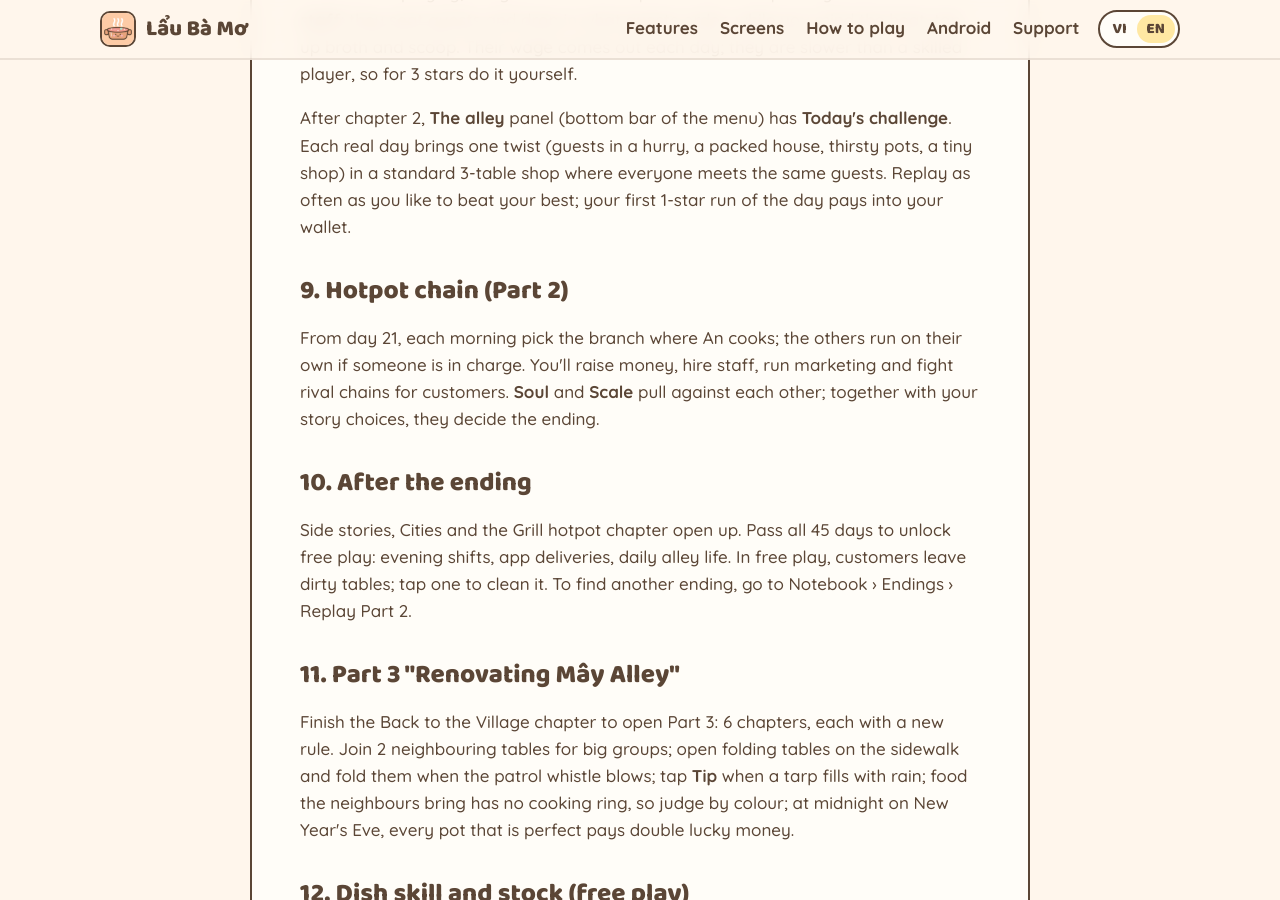
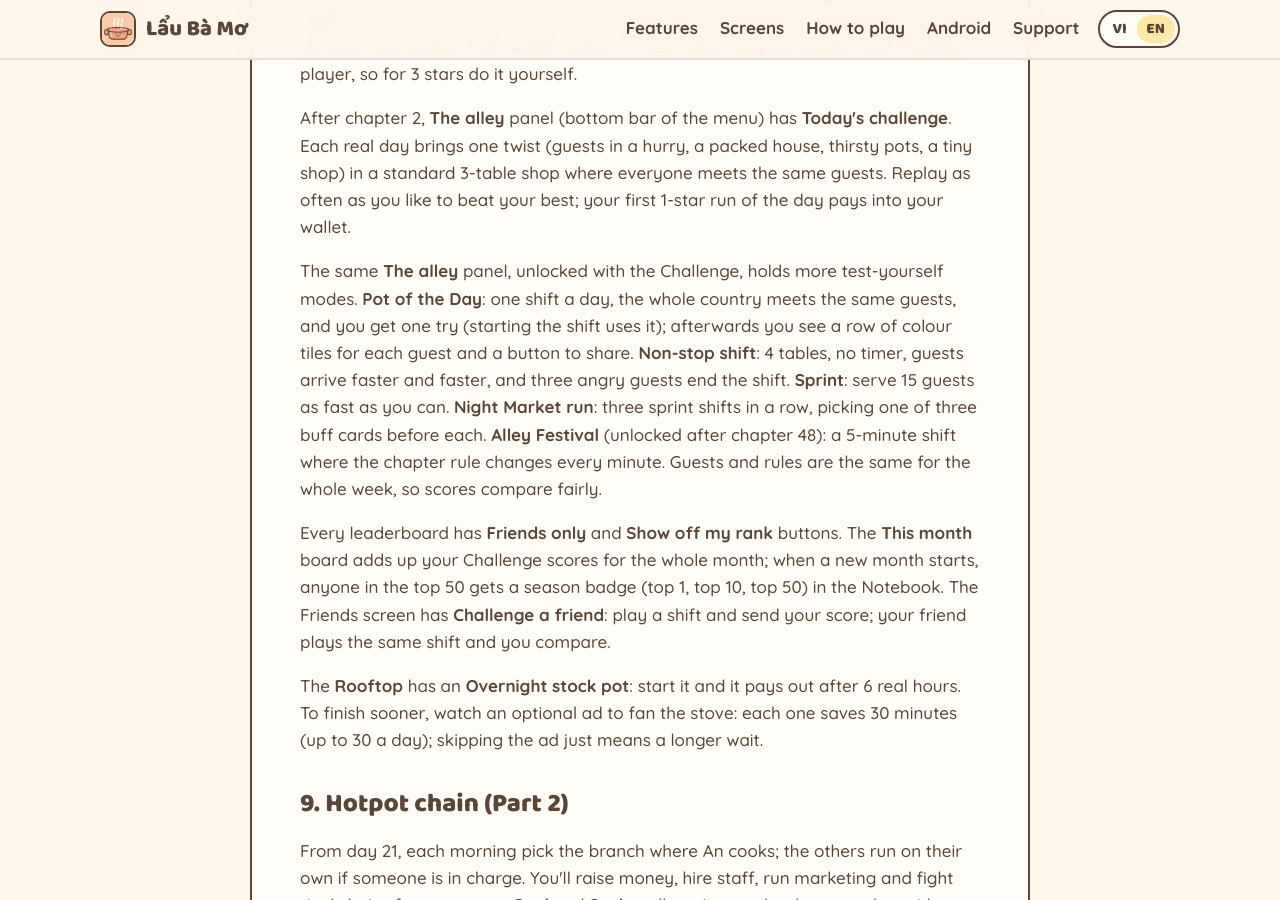
Before and after one commit to pcingame/laubamo, a Jekyll site: the page built from how-to-play.html, in a window 1280 px wide and 900 px high, scrolled down 2644 px. Built offline with Jekyll 4.4.1, drawn with Linux system fonts in a browser that asks for light colours.

Commit message:
Web: Cách chơi thêm các chế độ mới, mùa tháng, Nồi hầm đêm
Co-Authored-By: Claude Sonnet 5.5 <noreply@anthropic.com>

```diff
--- a/how-to-play.html
+++ b/how-to-play.html
@@ -62,6 +62,18 @@ description: Hướng dẫn chơi Lẩu Bà Mơ từng bước. A step-by-step g
   <span class="vi">Xong chương 2, bảng <strong>Quanh ngõ</strong> (thanh dưới menu) có ô <strong>Thử thách hôm nay</strong>. Mỗi ngày thật một luật lạ (khách vội, khách đông, nồi mau cạn, quán nhỏ), quán chuẩn 3 bàn, ai cũng gặp cùng khách. Chơi lại bao nhiêu lần cũng được để phá kỷ lục; lần đầu đạt 1 sao trong ngày được thưởng vào ví.</span>
   <span class="en">After chapter 2, <strong>The alley</strong> panel (bottom bar of the menu) has <strong>Today's challenge</strong>. Each real day brings one twist (guests in a hurry, a packed house, thirsty pots, a tiny shop) in a standard 3-table shop where everyone meets the same guests. Replay as often as you like to beat your best; your first 1-star run of the day pays into your wallet.</span>
 </p>
+<p>
+  <span class="vi">Cùng bảng <strong>Quanh ngõ</strong>, mở cùng Thử thách, có thêm các chế độ chơi thử sức. <strong>Nồi của ngày</strong>: mỗi ngày một ca, cả nước gặp cùng khách, chỉ một lượt (vào ca là dùng lượt), xong có dãy ô màu mỗi khách và nút khoe kết quả. <strong>Ca không nghỉ</strong>: 4 bàn, không đếm giờ, khách đến dày dần, đủ 3 khách giận là hết ca. <strong>Chạy nước rút</strong>: phục vụ đủ 15 khách nhanh nhất. <strong>Chuyến chợ đêm</strong>: ba mẻ nước rút liền nhau, trước mỗi mẻ chọn một trong ba thẻ buff. <strong>Đêm hội ngõ</strong> (mở sau chương 48): ca 5 phút, mỗi phút đổi một luật chương. Khách và luật chung cho cả tuần nên mọi người so điểm công bằng.</span>
+  <span class="en">The same <strong>The alley</strong> panel, unlocked with the Challenge, holds more test-yourself modes. <strong>Pot of the Day</strong>: one shift a day, the whole country meets the same guests, and you get one try (starting the shift uses it); afterwards you see a row of colour tiles for each guest and a button to share. <strong>Non-stop shift</strong>: 4 tables, no timer, guests arrive faster and faster, and three angry guests end the shift. <strong>Sprint</strong>: serve 15 guests as fast as you can. <strong>Night Market run</strong>: three sprint shifts in a row, picking one of three buff cards before each. <strong>Alley Festival</strong> (unlocked after chapter 48): a 5-minute shift where the chapter rule changes every minute. Guests and rules are the same for the whole week, so scores compare fairly.</span>
+</p>
+<p>
+  <span class="vi">Mọi bảng xếp hạng có nút <strong>Chỉ bạn bè</strong> và <strong>Khoe hạng</strong>. Bảng <strong>Tháng này</strong> cộng điểm Thử thách cả tháng; sang tháng mới, ai nằm top 50 nhận huy hiệu mùa (top 1, top 10, top 50) trong Sổ tay. Ở Quán bạn bè có <strong>Thách đấu bạn</strong>: chơi một ca rồi gửi điểm, bạn chơi đúng ca đó để so thắng thua.</span>
+  <span class="en">Every leaderboard has <strong>Friends only</strong> and <strong>Show off my rank</strong> buttons. The <strong>This month</strong> board adds up your Challenge scores for the whole month; when a new month starts, anyone in the top 50 gets a season badge (top 1, top 10, top 50) in the Notebook. The Friends screen has <strong>Challenge a friend</strong>: play a shift and send your score; your friend plays the same shift and you compare.</span>
+</p>
+<p>
+  <span class="vi">Trên <strong>Sân thượng</strong> có <strong>Nồi hầm đêm</strong>: bấm bắt đầu, 6 giờ thật sau chín thì nhận tiền. Muốn chín sớm thì xem quảng cáo tự chọn để quạt bếp, mỗi lượt sớm 30 phút (tối đa 30 lượt mỗi ngày); không xem cũng chỉ là chờ lâu hơn.</span>
+  <span class="en">The <strong>Rooftop</strong> has an <strong>Overnight stock pot</strong>: start it and it pays out after 6 real hours. To finish sooner, watch an optional ad to fan the stove: each one saves 30 minutes (up to 30 a day); skipping the ad just means a longer wait.</span>
+</p>
 
 <h2><span class="vi">9. Chuỗi quán (Phần 2)</span><span class="en">9. Hotpot chain (Part 2)</span></h2>
 <p>
```
